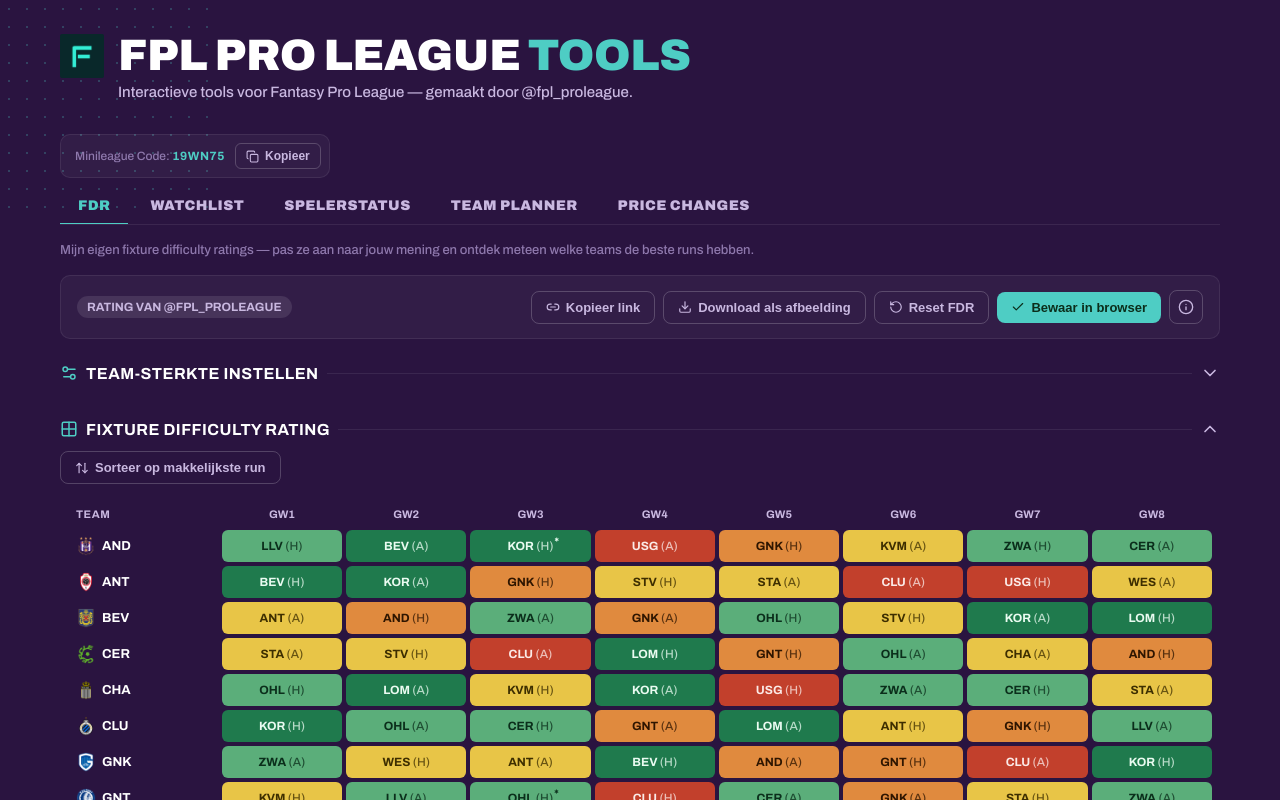
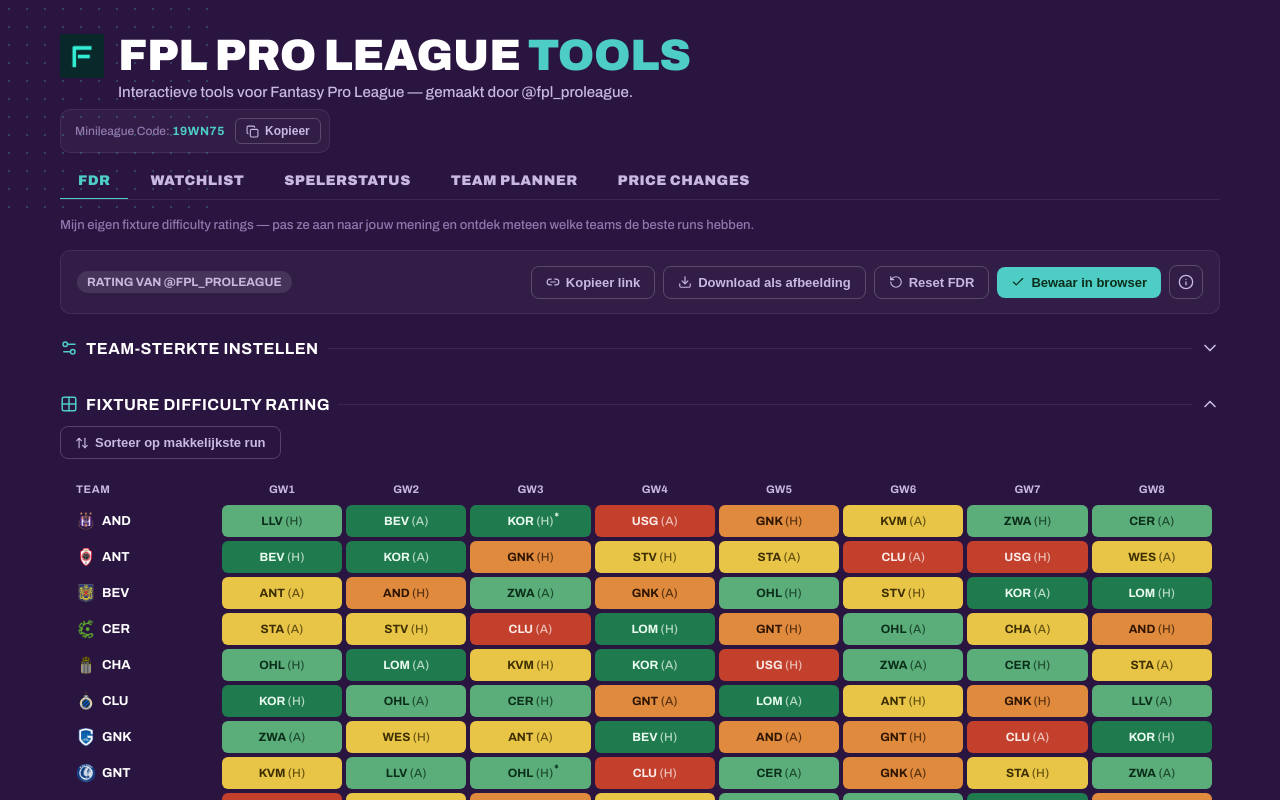
Before and after one commit to fplproleague/jpl-fdr-tool, a React (Vite) app: page / in a window 1280 px wide. Shown: the top 800 px of the page. Built offline with nearby package versions, Linux system fonts and the light colour scheme.

Commit message:
Update FDRTool.jsx

```diff
--- a/src/FDRTool.jsx
+++ b/src/FDRTool.jsx
@@ -923,7 +923,7 @@ export default function FDRTool() {
         </header>
 
         <div style={{
-          display: 'flex', alignItems: 'center', gap: '10px', flexWrap: 'wrap', marginTop: "-5px",
+          display: 'flex', alignItems: 'center', gap: '10px', flexWrap: 'wrap', marginTop: "-30px",
           marginBottom: '10px', padding: '8px 8px 8px 14px', width: 'fit-content',
           background: 'rgba(255,255,255,0.04)', border: '1px solid rgba(255,255,255,0.08)', borderRadius: '10px'
         }}>
```
